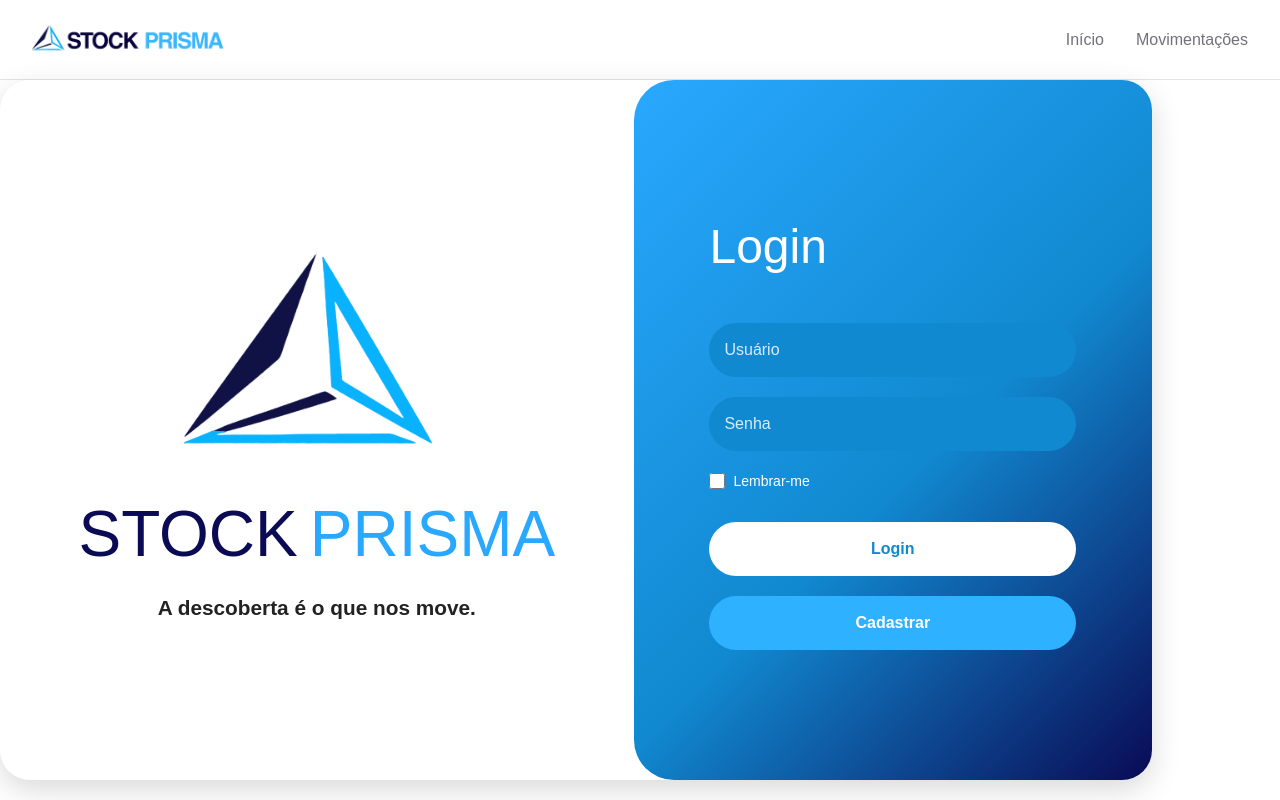
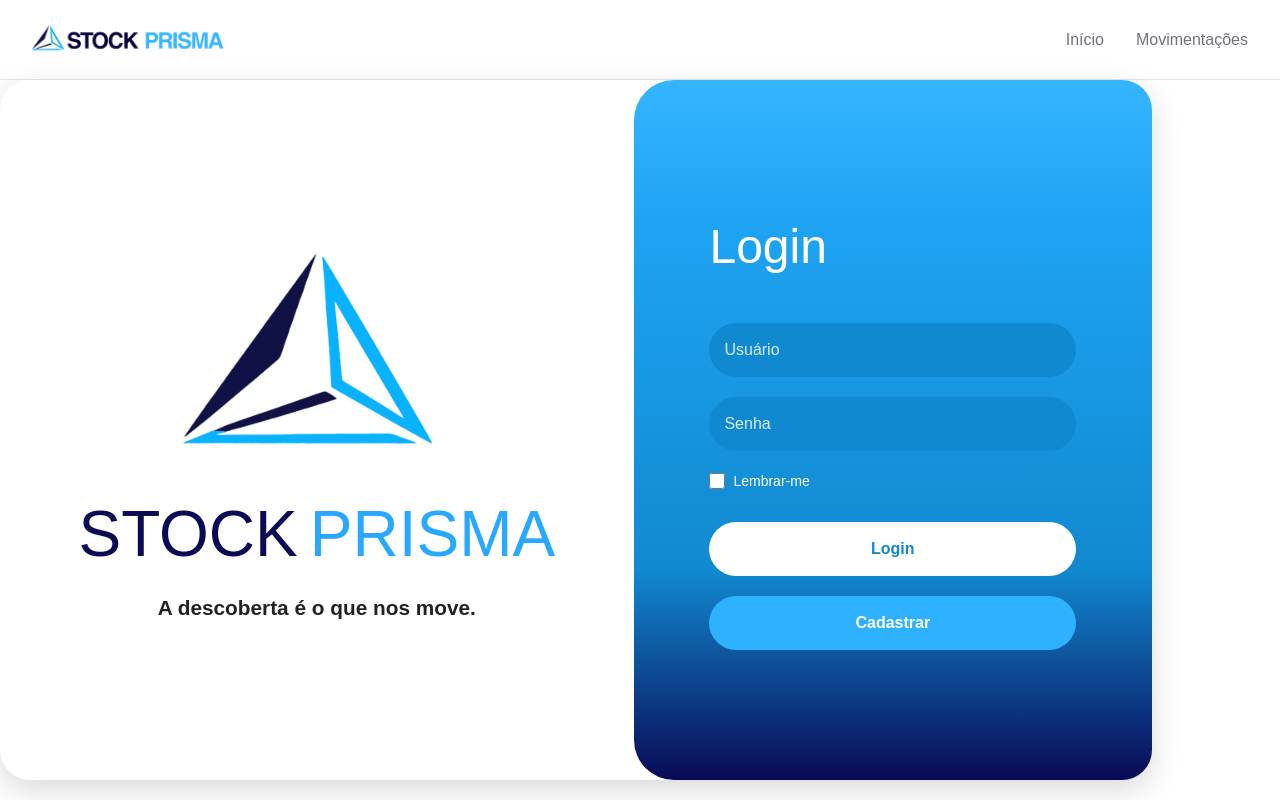
Before and after one commit to pajelive/stock-prisma, a Next.js app in the folder stock_prisma_interface/: page /login in a window 1280 px wide. Built offline with nearby package versions, Linux system fonts and the light colour scheme.

Commit message:
Alterando a logo

```diff
--- a/stock_prisma_interface/src/components/TelaLogin.module.css
+++ b/stock_prisma_interface/src/components/TelaLogin.module.css
@@ -87,11 +87,12 @@
     width: 45%;
 
     background: linear-gradient(
-    135deg,
-    #29A8FF 0%,
-    #1189D0 55%,
-    #0A0A55 100%
-);
+        to bottom,
+        #36B5FF 0%,
+        #1EA4F3 20%,
+        #1189D0 70%,
+        #0A0A55 100%
+    );
 
     display: flex;
     justify-content: center;
```
